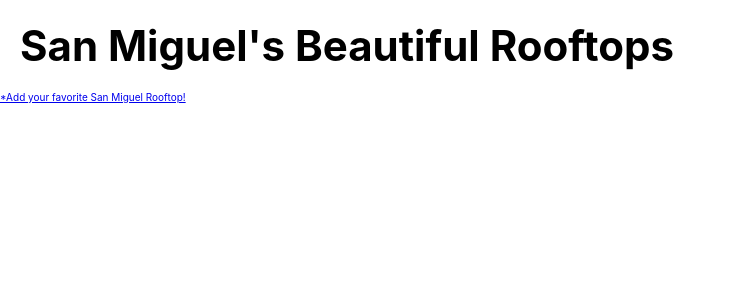
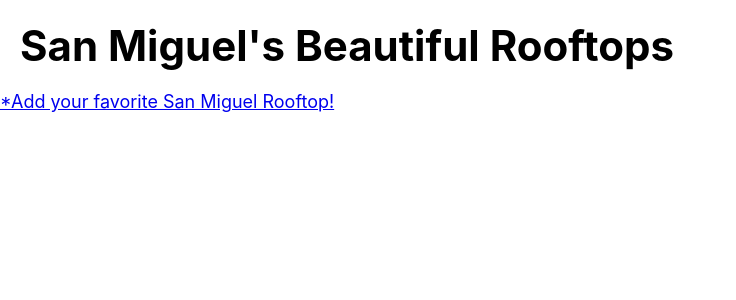
Before and after one commit to vzarate-94/sanmiguelinc, a Django app: page /rooftops/ in a window 1280 px wide. Shown: the part 54-354 px from the top of the page, without its empty margins (0-736 px from the left). Run offline with Django 3.2, Linux system fonts and the light colour scheme; the visitor is signed in with stand-in values (Sample User, id 1); data that the repository does not hold is empty.

Commit message:
fix add rooftop button

```diff
--- a/main_app/static/css/rooftop-index.css
+++ b/main_app/static/css/rooftop-index.css
@@ -45,3 +45,9 @@
 a {
   margin-bottom: 30px;
 }
+
+.add-rooftop {
+  font-size: large;
+  text-align: center;
+  padding-bottom: 50px;
+}
--- a/main_app/templates/rooftops/index.html
+++ b/main_app/templates/rooftops/index.html
@@ -38,6 +38,8 @@
     </div>
   {% endfor %}
 </section>
-<a href="{% url 'rooftops_create' %}">*Add your favorite San Miguel Rooftop!</a>
+{% if user.is_authenticated %}
+<a href="{% url 'rooftops_create' %}" class="add-rooftop">*Add your favorite San Miguel Rooftop!</a>
+{% endif %}
 
 {% endblock %}
```
